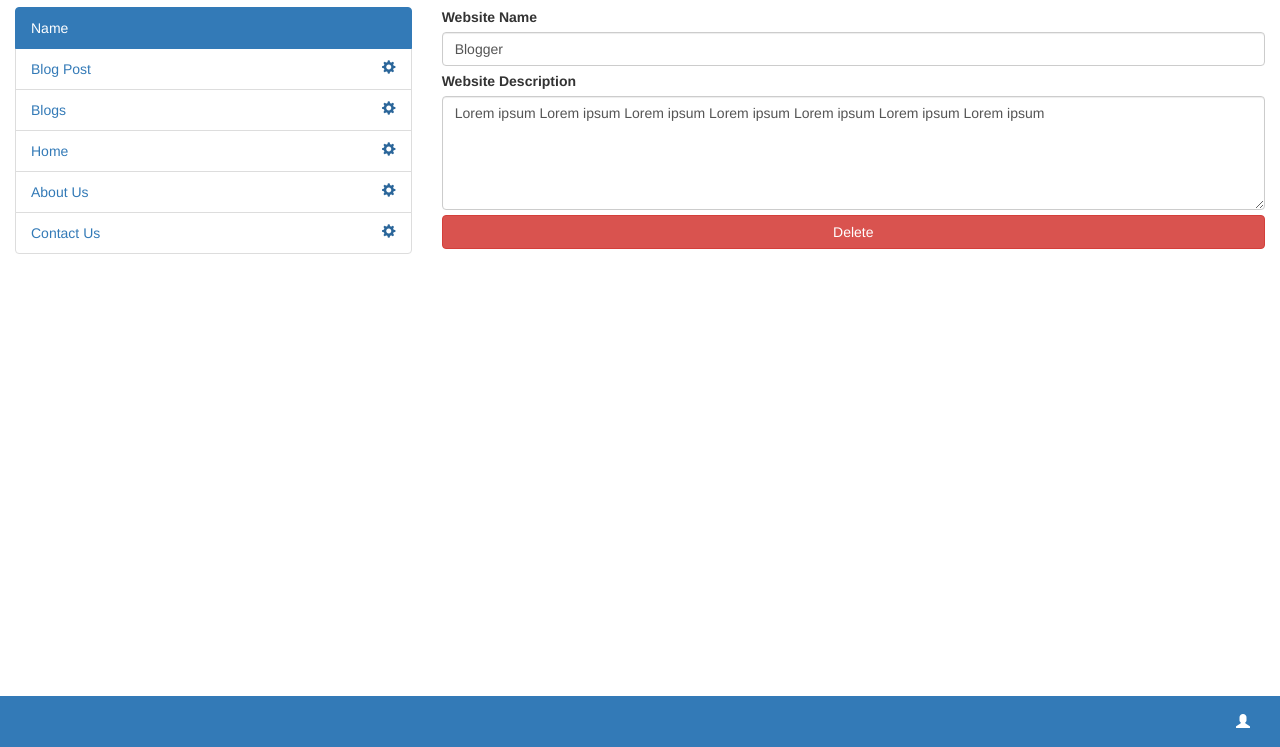
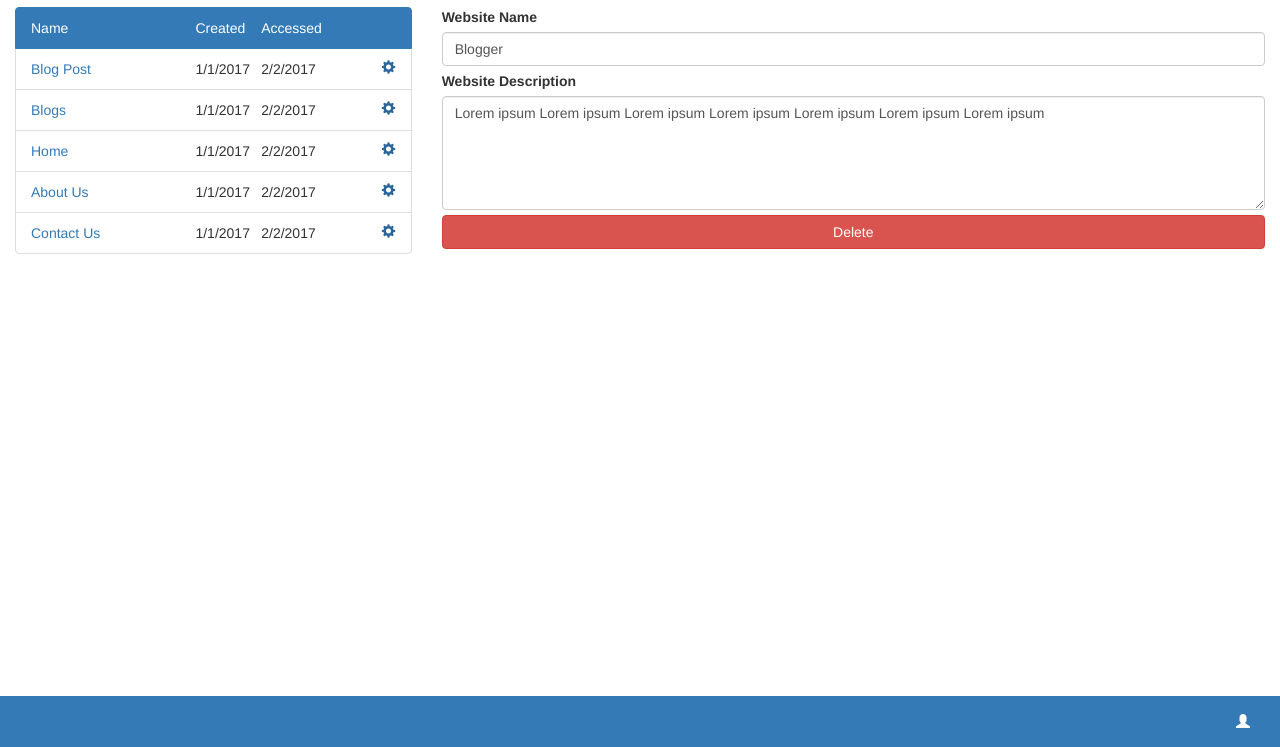
Before and after one commit to palaparthi/palaparthi-sree-webdev, a website: page public/assignment/page/page-edit.html in a window 1280 px wide. Shown: the part 53-800 px from the top of the page. Drawn offline with Linux system fonts and the light colour scheme.

Commit message:
added created accessed columns

```diff
--- a/public/assignment/page/page-edit.html
+++ b/public/assignment/page/page-edit.html
@@ -66,10 +66,16 @@
 
                 <li class="list-group-item active">
                     <div class="row">
-                        <div class="col-lg-5 col-md-8 col-xs-11">
+                        <div class="col-lg-5 col-md-9 col-xs-9">
                             Name
                         </div>
-                        <div class="col-xs-1">
+                        <div class="col-lg-2 visible-lg">
+                            Created
+                        </div>
+                        <div class="col-lg-2 hidden-md hidden-sm hidden-xs">
+                            Accessed
+                        </div>
+                        <div class="col-xs-3">
 
                         </div>
                     </div>
@@ -77,12 +83,18 @@
 
                 <li class="list-group-item">
                     <div class="row">
-                        <div class="col-lg-9 col-md-9 col-xs-9">
+                        <div class="col-lg-5 col-md-9 col-xs-9">
                             <a href="../widget/widget-list.html">
                                 Blog Post
                             </a>
                         </div>
-                        <div class="col-lg-3 col-md-3 col-xs-3">
+                        <div class="col-lg-2  visible-lg">
+                            1/1/2017
+                        </div>
+                        <div class="col-lg-2 hidden-md hidden-sm hidden-xs">
+                            2/2/2017
+                        </div>
+                        <div class="col-xs-3">
                             <a href="page-edit.html">
                                 <span class="glyphicon glyphicon-cog pull-right"></span>
                             </a>
@@ -91,12 +103,18 @@
                 </li>
                 <li class="list-group-item">
                     <div class="row">
-                        <div class="col-lg-9 col-md-9 col-xs-9">
+                        <div class="col-lg-5 col-md-9 col-xs-9">
                             <a href="../widget/widget-list.html">
                                 Blogs
                             </a>
                         </div>
-                        <div class="col-lg-3 col-md-3 col-xs-3">
+                        <div class="col-lg-2  visible-lg">
+                            1/1/2017
+                        </div>
+                        <div class="col-lg-2 hidden-md hidden-sm hidden-xs">
+                            2/2/2017
+                        </div>
+                        <div class="col-xs-3">
                             <a href="page-edit.html">
                                 <span class="glyphicon glyphicon-cog pull-right"></span>
                             </a>
@@ -105,12 +123,18 @@
                 </li>
                 <li class="list-group-item">
                     <div class="row">
-                        <div class="col-lg-9 col-md-9 col-xs-9">
+                        <div class="col-lg-5 col-md-9 col-xs-9">
                             <a href="../widget/widget-list.html">
                                 Home
                             </a>
                         </div>
-                        <div class="col-lg-3 col-md-3 col-xs-3">
+                        <div class="col-lg-2  visible-lg">
+                            1/1/2017
+                        </div>
+                        <div class="col-lg-2 hidden-md hidden-sm hidden-xs">
+                            2/2/2017
+                        </div>
+                        <div class="col-xs-3">
                             <a href="page-edit.html">
                                 <span class="glyphicon glyphicon-cog pull-right"></span>
                             </a>
@@ -119,12 +143,18 @@
                 </li>
                 <li class="list-group-item">
                     <div class="row">
-                        <div class="col-lg-9 col-md-9 col-xs-9">
+                        <div class="col-lg-5 col-md-9 col-xs-9">
                             <a href="../widget/widget-list.html">
                                 About Us
                             </a>
                         </div>
-                        <div class="col-lg-3 col-md-3 col-xs-3">
+                        <div class="col-lg-2  visible-lg">
+                            1/1/2017
+                        </div>
+                        <div class="col-lg-2 hidden-md hidden-sm hidden-xs">
+                            2/2/2017
+                        </div>
+                        <div class="col-xs-3">
                             <a href="page-edit.html">
                                 <span class="glyphicon glyphicon-cog pull-right"></span>
                             </a>
@@ -133,12 +163,18 @@
                 </li>
                 <li class="list-group-item">
                     <div class="row">
-                        <div class="col-lg-9 col-md-9 col-xs-9">
+                        <div class="col-lg-5 col-md-9 col-xs-9">
                             <a href="../widget/widget-list.html">
                                 Contact Us
                             </a>
                         </div>
-                        <div class="col-lg-3 col-md-3 col-xs-3">
+                        <div class="col-lg-2  visible-lg">
+                            1/1/2017
+                        </div>
+                        <div class="col-lg-2 hidden-md hidden-sm hidden-xs">
+                            2/2/2017
+                        </div>
+                        <div class="col-xs-3">
                             <a href="page-edit.html">
                                 <span class="glyphicon glyphicon-cog pull-right"></span>
                             </a>
```
Also changed, not shown: public/assignment/page/page-new.html (+48 -12 lines), public/assignment/website/website-edit.html (+40 -10 lines), public/assignment/website/website-new.html (+40 -10 lines).
